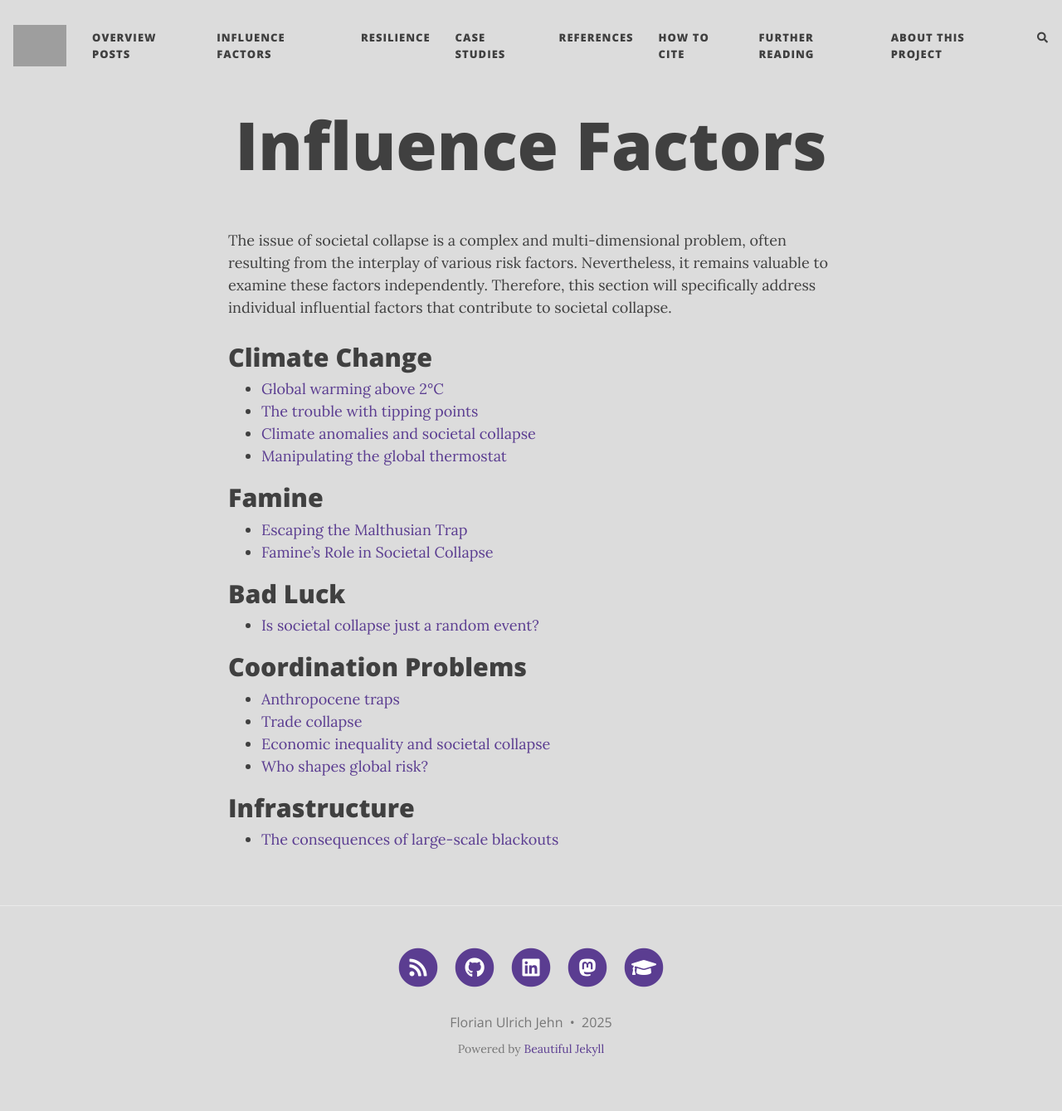
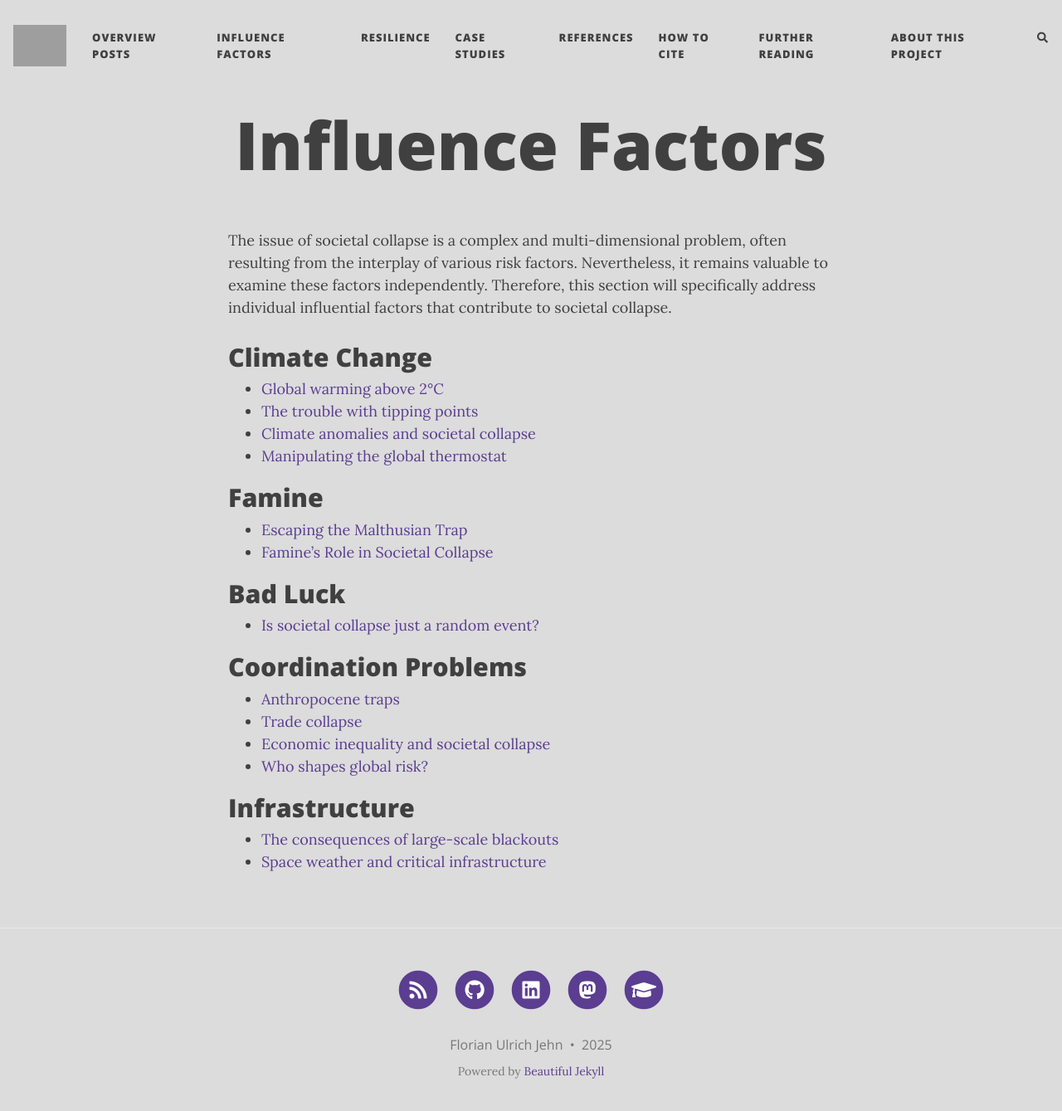
Before and after one commit to florianjehn/Societal_Collapse, a Jekyll site: the page built from factors.md, in a window 1280 px wide and 1352 px high. Shown: the top 1339 px of the window at 83% size. Built offline with Jekyll 4.4.1, drawn with Linux system fonts in a browser that asks for light colours; nearby versions of some CDN libraries; comment, search, counter and statistics services are not loaded; grey boxes are pictures that could not be loaded.

Commit message:
Update factors.md

```diff
--- a/factors.md
+++ b/factors.md
@@ -25,3 +25,4 @@ The issue of societal collapse is a complex and multi-dimensional problem, often
 
 # Infrastructure
 * [The consequences of large-scale blackouts](https://florianjehn.github.io/Societal_Collapse/2024-09-29-blackout/)
+* [Space weather and critical infrastructure](https://florianjehn.github.io/Societal_Collapse/2025-10-26-geomagnetic/)
```
